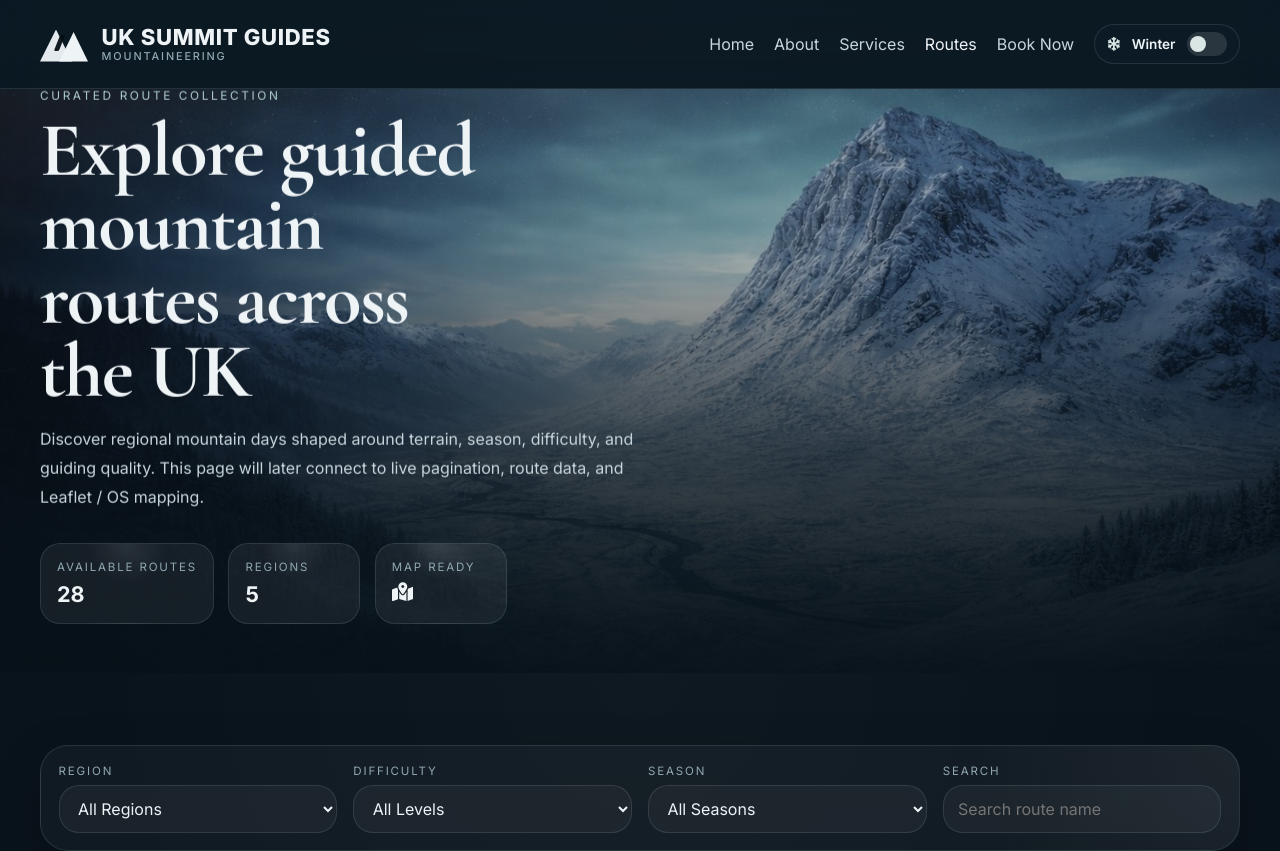
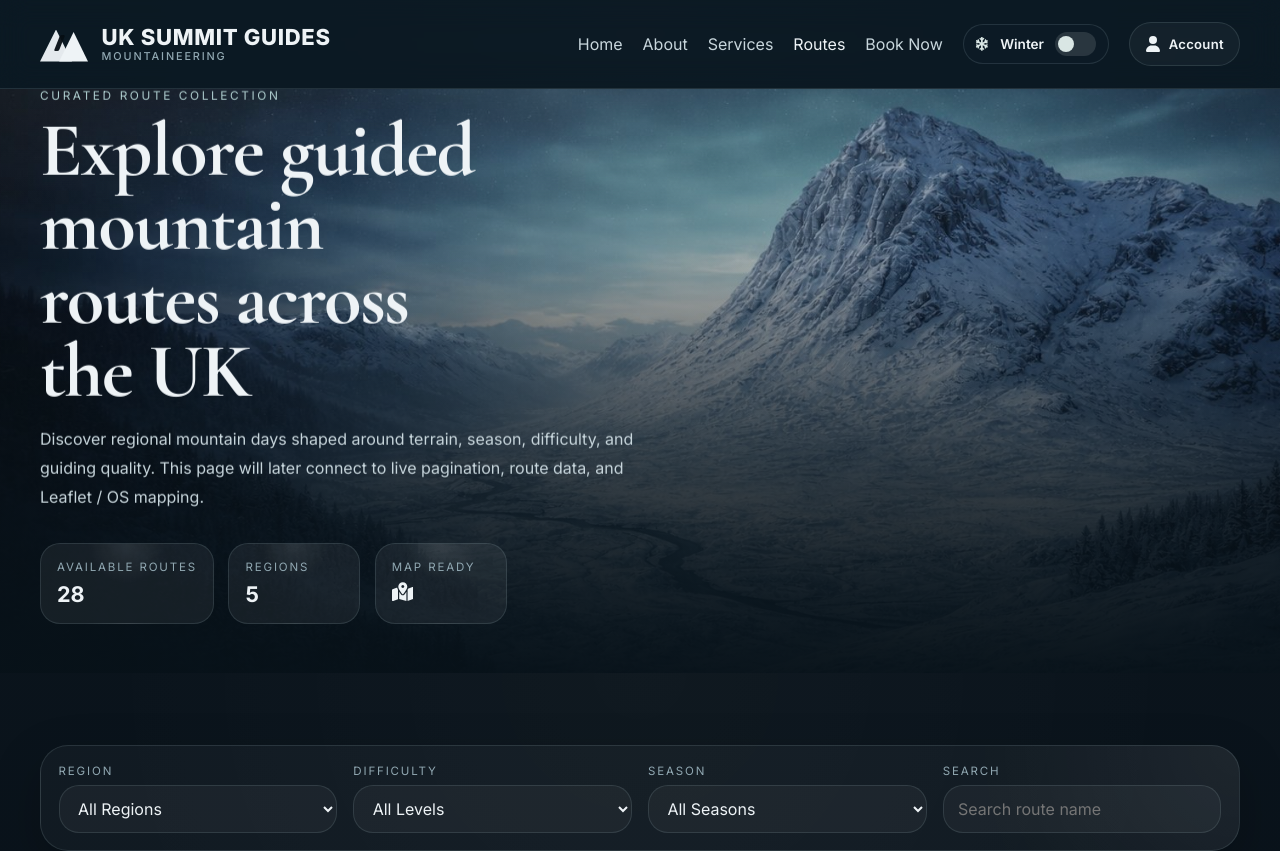
Before and after one commit to TGOSS1984/uk-summit-guides, a React app in the folder frontend/: page /routes in a window 1280 px wide. Shown: the top 851 px of the page. Built offline with nearby package versions, Linux system fonts and the light colour scheme; the HTML template or start-up script is replaced by a standard one.

Commit message:
feat: add persistent account access to navbar

```diff
--- a/frontend/src/components/layout/Navbar.jsx
+++ b/frontend/src/components/layout/Navbar.jsx
@@ -1,5 +1,6 @@
 import { useState } from "react";
 import { NavLink } from "react-router-dom";
+import { FaUser } from "react-icons/fa6";
 import siteNav from "../../data/siteNav";
 import ThemeToggle from "../ui/ThemeToggle";
 import BrandLogo from "../ui/BrandLogo";
@@ -28,11 +29,40 @@ function Navbar({ theme, onToggleTheme }) {
               {item.label}
             </NavLink>
           ))}
+
           <ThemeToggle theme={theme} onToggleTheme={onToggleTheme} />
+
+          <NavLink
+            to="/account"
+            className={({ isActive }) =>
+              isActive
+                ? "site-account-link is-active"
+                : "site-account-link"
+            }
+            aria-label="Account"
+            title="Login or create account"
+          >
+            <FaUser aria-hidden="true" />
+            <span className="site-account-link__label">Account</span>
+          </NavLink>
         </nav>
 
         <div className="site-header__actions site-header__actions--mobile">
+          <NavLink
+            to="/account"
+            className={({ isActive }) =>
+              isActive
+                ? "site-account-link site-account-link--compact is-active"
+                : "site-account-link site-account-link--compact"
+            }
+            aria-label="Account"
+            title="Login or create account"
+          >
+            <FaUser aria-hidden="true" />
+          </NavLink>
+
           <ThemeToggle theme={theme} onToggleTheme={onToggleTheme} compact />
+
           <button
             type="button"
             className="menu-toggle"
--- a/frontend/src/styles/layout.css
+++ b/frontend/src/styles/layout.css
@@ -110,6 +110,50 @@
 .site-nav__link.is-active,
 .mobile-nav__link.is-active {
   color: var(--color-text);
+}
+
+.site-account-link {
+  display: inline-flex;
+  align-items: center;
+  justify-content: center;
+  gap: 0.5rem;
+  min-height: 2.8rem;
+  padding: 0 0.95rem;
+  border-radius: 999px;
+  border: 1px solid var(--color-border);
+  background: rgba(255, 255, 255, 0.04);
+  color: var(--color-text);
+  text-decoration: none;
+  transition:
+    transform var(--transition-fast),
+    border-color var(--transition-fast),
+    background var(--transition-fast),
+    color var(--transition-fast);
+}
+
+.site-account-link:hover,
+.site-account-link.is-active {
+  transform: translateY(-1px);
+  border-color: var(--color-accent);
+  background: rgba(255, 255, 255, 0.08);
+  color: var(--color-text);
+}
+
+.site-account-link__label {
+  font-size: 0.82rem;
+  font-weight: 600;
+  letter-spacing: 0.02em;
+}
+
+.site-account-link--compact {
+  width: 2.85rem;
+  min-width: 2.85rem;
+  height: 2.85rem;
+  min-height: 2.85rem;
+  padding: 0;
+  border-radius: 50%;
+  gap: 0;
+  flex-shrink: 0;
 }
 
 .site-header__actions {
```
